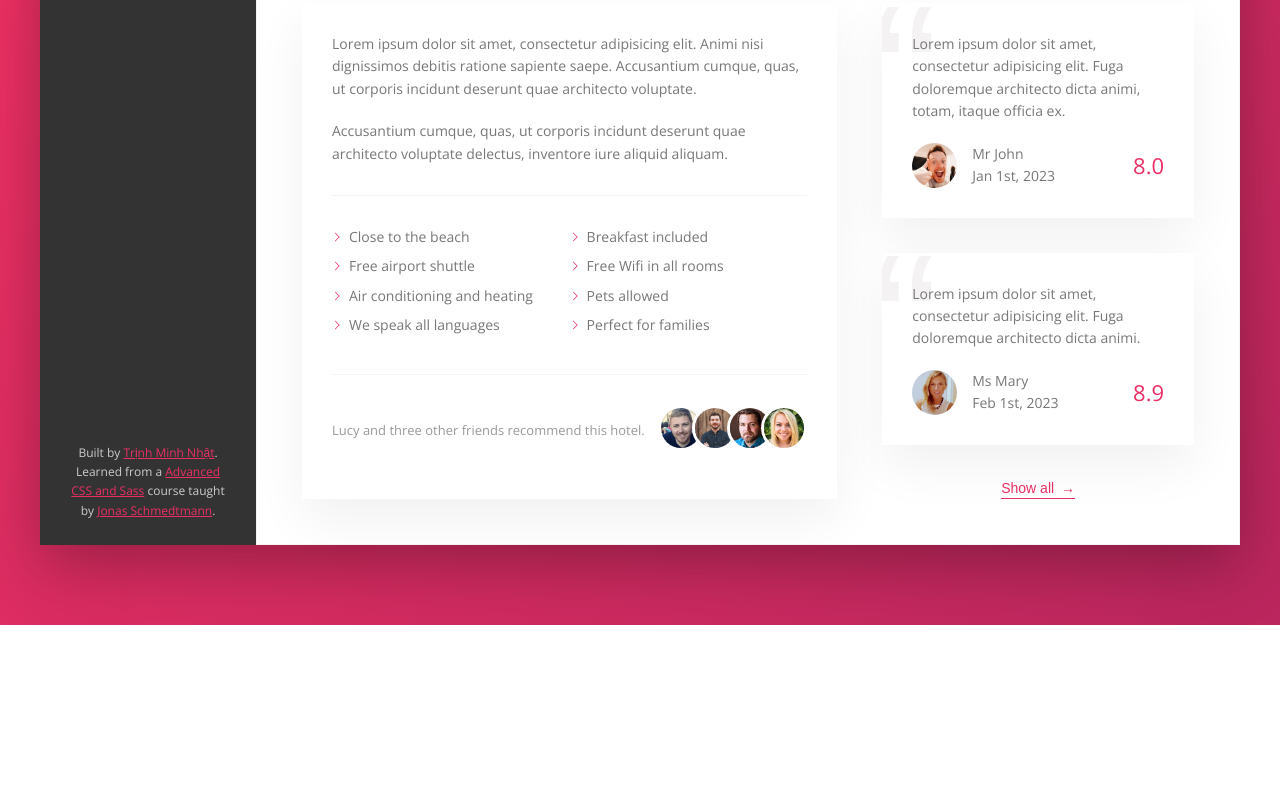
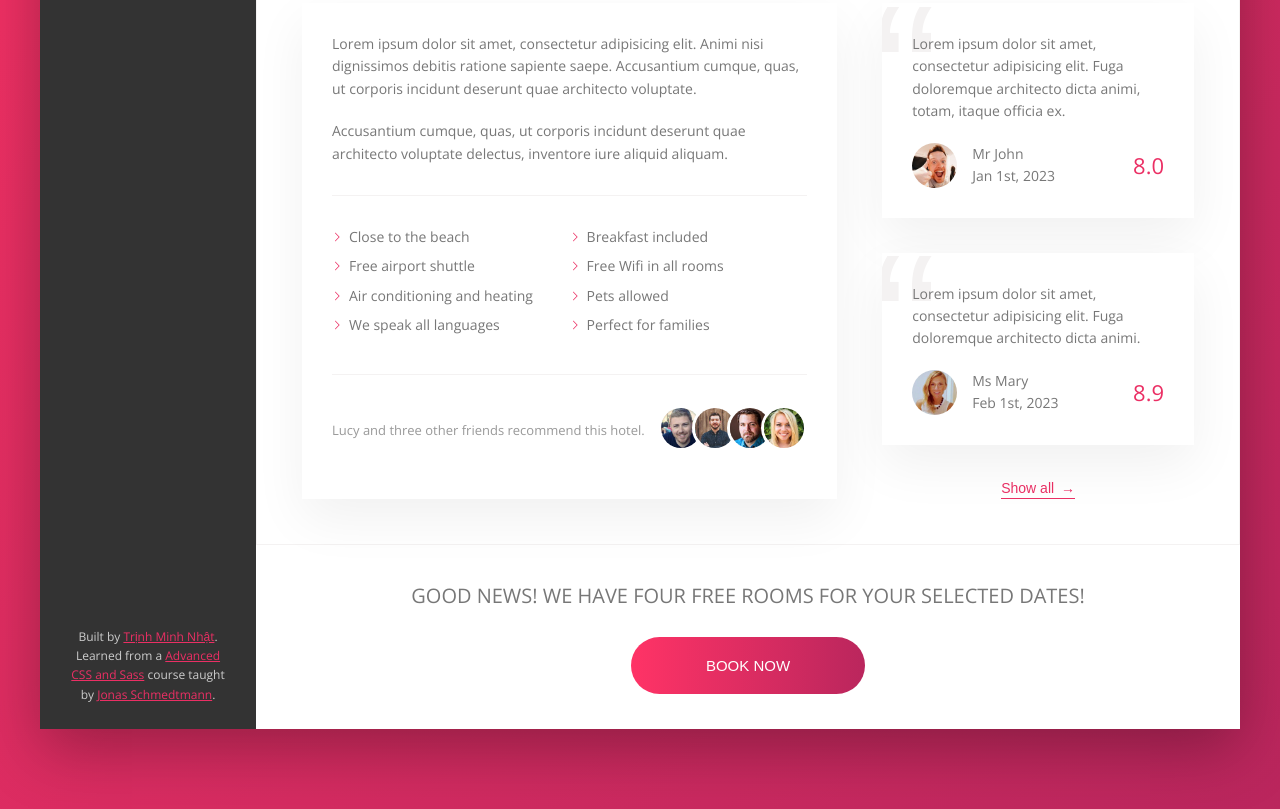
Before and after one commit to trinhminhnhat/html-css-trillo, a website: page index.html in a window 1280 px wide. Shown: the part 645-1454 px from the top of the page. Before the commit the page ends 1270 px from the top, so only its background shows below. Drawn offline with nearby package versions, Linux system fonts and the light colour scheme.

Commit message:
style: call to action section

```diff
--- a/index.html
+++ b/index.html
@@ -214,6 +214,20 @@
                         <button class="btn-inline">Show all <span>&rarr;</span></button>
                     </div>
                 </div>
+
+                <div class="cta">
+                    <h2 class="cta__book-now">
+                        Good news! We have four free rooms for your selected dates!
+                    </h2>
+                    <button class="btn">
+                        <span class="btn__visible">
+                            Book now
+                        </span>
+                        <span class="btn__invisible">
+                            Only 5 rooms left
+                        </span>
+                    </button>
+                </div>
             </main>
         </div>
     </div>
--- a/scss/_components.scss
+++ b/scss/_components.scss
@@ -430,3 +430,64 @@
         z-index: 1;
     }
 }
+
+// call to action
+.cta {
+    padding: 3.5rem 0;
+    text-align: center;
+
+    &__book-now {
+        font-size: 2rem;
+        font-weight: 300;
+        text-transform: uppercase;
+        margin-bottom: 2.5rem;
+    }
+}
+
+.btn {
+    cursor: pointer;
+    font-size: 1.5rem;
+    border: none;
+    font-weight: 300;
+    text-transform: uppercase;
+    border-radius: 9999px;
+    background-image: linear-gradient(to right, var(--color-primary-light), var(--color-primary-dark));
+    color: #fff;
+    position: relative;
+    overflow: hidden;
+
+    & > * {
+        display: inline-block;
+        width: 100%;
+        height: 100%;
+        transition: all 0.2s;
+    }
+
+    &__visible {
+        padding: 2rem 7.5rem;
+    }
+
+    &__invisible {
+        padding: 2rem 0;
+        position: absolute;
+        top: -100%;
+        left: 0;
+    }
+
+    &:hover {
+        background-image: linear-gradient(to left, var(--color-primary-light), var(--color-primary-dark));
+    }
+
+    &:hover &__visible {
+        transform: translateY(100%);
+    }
+
+    &:hover &__invisible {
+        top: 0;
+    }
+
+    &:focus {
+        outline: none;
+        animation: pulsate 1s infinite;
+    }
+}
```
Also changed, not shown: css/style.css.
